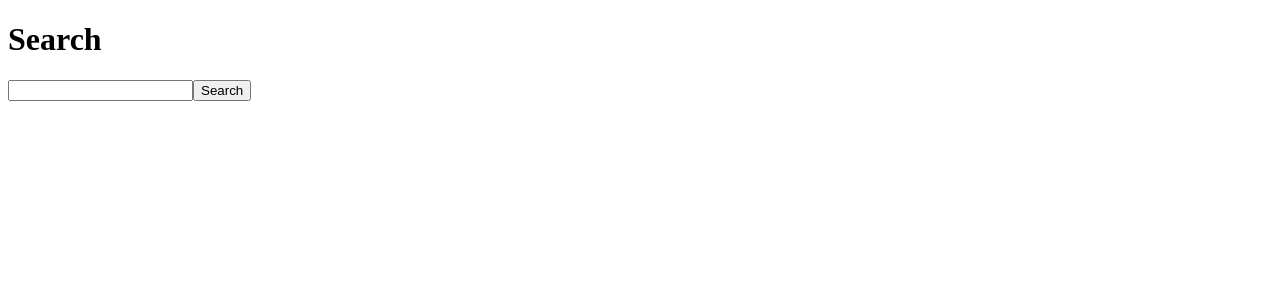
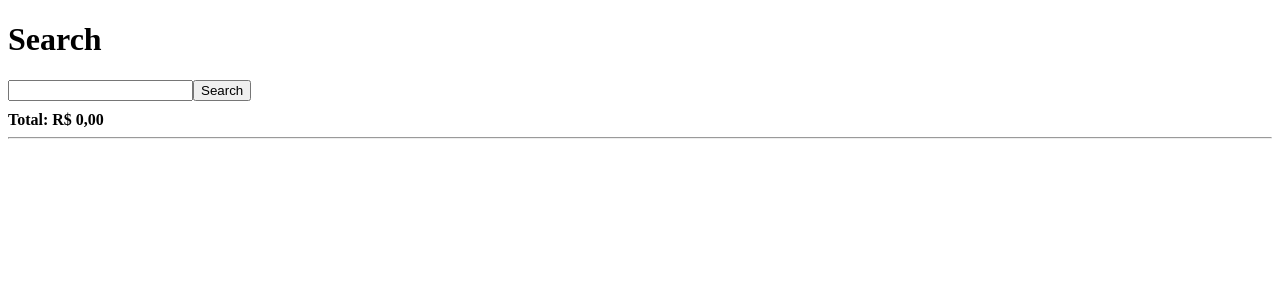
Before and after one commit to ricardo85x/07-perfreact, a Next.js app: page / in a window 1280 px wide. Shown: the top 300 px of the page. Built offline with nearby package versions, Linux system fonts and the light colour scheme.

Commit message:
high performance with using useMemo

```diff
--- a/src/components/SearchResult.tsx
+++ b/src/components/SearchResult.tsx
@@ -1,4 +1,6 @@
-import {ProductItem} from "./ProductItem"
+import { ProductItem } from "./ProductItem"
+
+import { useMemo } from "react"
 
 
 interface SearchResultProps {
@@ -9,13 +11,28 @@ interface SearchResultProps {
     }>
 }
 
-export const SearchResult = ({results} : SearchResultProps) => {
+export const SearchResult = ({ results }: SearchResultProps) => {
+
+
+    const totalPrice = useMemo( () =>
+        results.reduce((total, product) =>
+            total + product.price,
+        0),
+    [results])
 
     return (
-        <div>
-            {results.map( product =>
-                <ProductItem key={product.id} product={product} />
-            )}
-        </div>
+        <>
+            <b> Total: {totalPrice.toLocaleString("pt-br", {
+                style: "currency",
+                currency: "BRL"
+            })}
+            </b>
+            <hr />
+            <div>
+                {results.map(product =>
+                    <ProductItem key={product.id} product={product} />
+                )}
+            </div>
+        </>
     )
 }
--- a/src/pages/index.tsx
+++ b/src/pages/index.tsx
@@ -36,7 +36,7 @@ export default function Home() {
   return (
     <div>
       <h1>Search</h1>
-      <form onSubmit={handleSearch}>
+      <form onSubmit={handleSearch} style={{marginBottom: 10}}>
         <input
           type="text" name="search"
           value={search} onChange={e => setSearch(e.target.value)}
```
